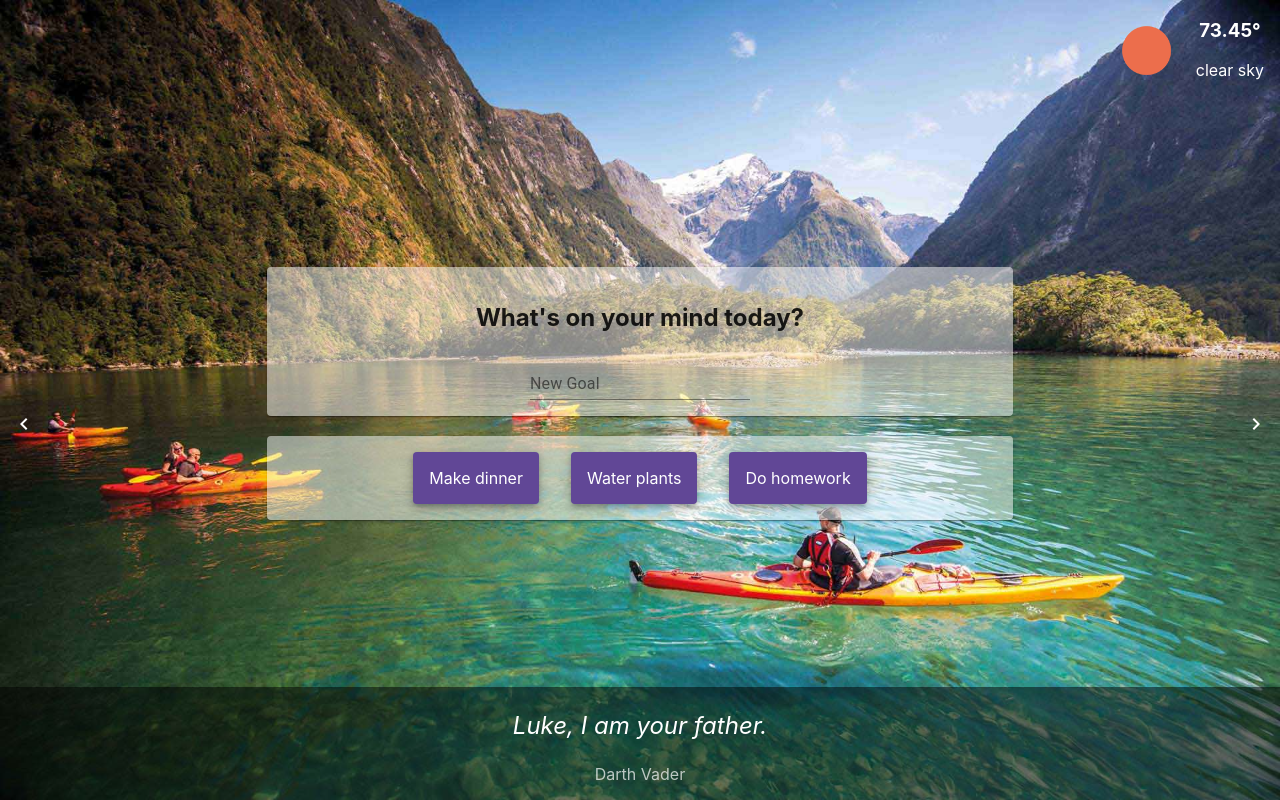
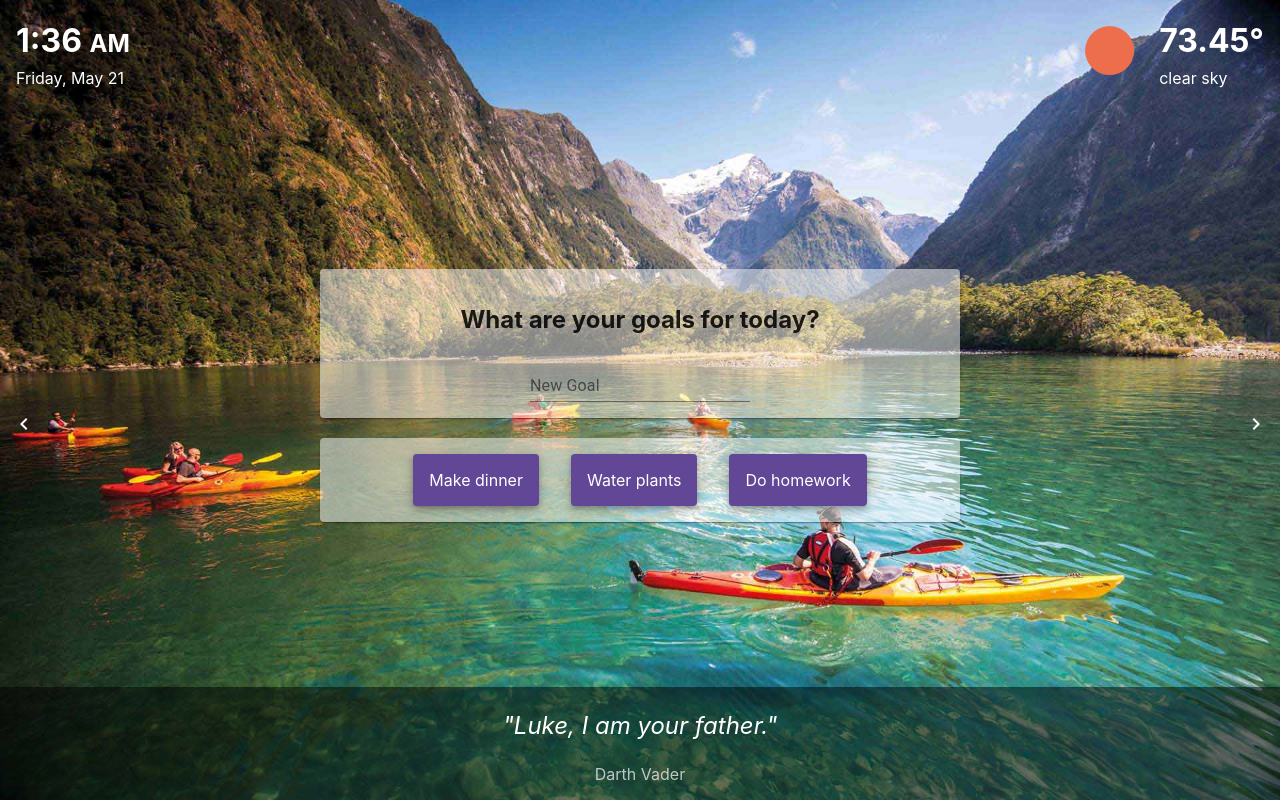
Before and after one commit to JamesTheLessFC/inspirational-homepage, a React (Create React App) app: page / in a window 1280 px wide. Built offline with nearby package versions, Linux system fonts and the light colour scheme.

Commit message:
add time feature

```diff
--- a/package.json
+++ b/package.json
@@ -9,6 +9,7 @@
     "@testing-library/jest-dom": "^4.2.4",
     "@testing-library/react": "^9.5.0",
     "@testing-library/user-event": "^7.2.1",
+    "dayjs": "^1.10.4",
     "react": "^17.0.2",
     "react-dom": "^17.0.2",
     "react-redux": "^7.2.4",
--- a/src/features/goalForm/GoalForm.js
+++ b/src/features/goalForm/GoalForm.js
@@ -24,7 +24,7 @@ function GoalForm({ addGoal, classes }) {
 
   return (
     <Paper className={classes.paper}>
-      <h2 className={classes.h3}>What's on your mind today?</h2>
+      <h2 className={classes.h3}>What are your goals for today?</h2>
       <form onSubmit={handleSubmit}>
         <TextField
           value={goal}
--- a/src/features/goals/Goals.js
+++ b/src/features/goals/Goals.js
@@ -6,6 +6,8 @@ import { Grid, Paper } from "@material-ui/core";
 const styles = {
   paper: {
     backgroundColor: "rgba(255, 255, 255, 0.5)",
+    maxHeight: "20rem",
+    overflowY: "auto",
   },
 };
 
--- a/src/features/goalsContainer/GoalsContainer.js
+++ b/src/features/goalsContainer/GoalsContainer.js
@@ -69,13 +69,13 @@ function GoalsContainer({ classes }) {
 
   return (
     <Grid container className={classes.gridContainer}>
-      <Grid item xs={11} md={7}>
+      <Grid item xs={11} sm={9} md={7} lg={6}>
         <GoalForm addGoal={addGoal} />
       </Grid>
-      <Grid item xs={11} md={7}>
+      <Grid item xs={12}>
         <br />
       </Grid>
-      <Grid item xs={11} md={7}>
+      <Grid item xs={11} sm={9} md={7} lg={6}>
         <Goals
           goals={goals}
           markAsComplete={markAsComplete}
--- a/src/features/image/Image.js
+++ b/src/features/image/Image.js
@@ -6,6 +6,7 @@ import { IconButton } from "@material-ui/core";
 import NavigateNextIcon from "@material-ui/icons/NavigateNext";
 import NavigateBeforeIcon from "@material-ui/icons/NavigateBefore";
 import { withStyles } from "@material-ui/core/styles";
+import Time from "../time/Time";
 
 import milford1 from "../../images/milford1.jpg";
 import milford2 from "../../images/milford2.jpg";
@@ -34,8 +35,10 @@ const styles = {
     right: "0",
     color: "white",
   },
-  weatherContainer: {
-    alignSelf: "flex-end",
+  timeWeatherContainer: {
+    display: "flex",
+    justifyContent: "space-between",
+    alignItems: "center",
   },
 };
 
@@ -80,7 +83,8 @@ function Image({ classes }) {
       <IconButton onClick={handleNextClick} className={classes.nextButton}>
         <NavigateNextIcon />
       </IconButton>
-      <div className={classes.weatherContainer}>
+      <div className={classes.timeWeatherContainer}>
+        <Time />
         <Weather />
       </div>
       <GoalsContainer />
--- a/src/features/quote/Quote.js
+++ b/src/features/quote/Quote.js
@@ -23,7 +23,7 @@ function Quote({ classes }) {
 
   return (
     <div className={classes.div}>
-      <p className={classes.text}>{quote.text}</p>
+      <p className={classes.text}>"{quote.text}"</p>
       <p className={classes.author}>{quote.author}</p>
     </div>
   );
--- /dev/null
+++ b/src/features/time/Time.js
@@ -0,0 +1,49 @@
+import React, { useState, useEffect } from "react";
+import { withStyles } from "@material-ui/core/styles";
+import dayjs from "dayjs";
+
+const styles = {
+  timeContainer: {
+    marginLeft: "1rem",
+    textAlign: "left",
+  },
+  time: {
+    color: "white",
+    marginBottom: "0",
+  },
+  ampm: {
+    fontSize: "1.5rem",
+  },
+  date: {
+    color: "white",
+    marginTop: ".5rem",
+  },
+};
+
+function Time({ classes }) {
+  const [time, setTime] = useState(dayjs());
+
+  useEffect(() => {
+    const timer = setTimeout(() => {
+      setTime(dayjs());
+    }, 1000);
+    return () => {
+      clearTimeout(timer);
+    };
+  });
+
+  return (
+    <div className={classes.timeContainer}>
+      <h1 className={classes.time}>
+        {time.format("h")}:{time.format("mm")}&nbsp;
+        <span className={classes.ampm}>{time.format("A")}</span>
+      </h1>
+      <p className={classes.date}>
+        {time.format("dddd")},&nbsp;{time.format("MMM")}&nbsp;
+        {time.format("DD")}
+      </p>
+    </div>
+  );
+}
+
+export default withStyles(styles)(Time);
--- a/src/features/weather/Weather.js
+++ b/src/features/weather/Weather.js
@@ -45,12 +45,20 @@ const weatherIcons = {
 const styles = {
   gridContainer: {
     marginRight: "1rem",
+    width: "auto",
   },
   temperature: {
     color: "white",
+    marginBottom: "0",
+    textAlign: "left",
   },
   description: {
     color: "white",
+    textAlign: "left",
+    marginTop: ".5rem",
+  },
+  icon: {
+    height: "100px",
   },
 };
 
@@ -65,7 +73,7 @@ function Weather({ classes }) {
     <Grid container className={classes.gridContainer}>
       <img className={classes.icon} src={weather.icon} alt="weather icon" />
       <div>
-        <h3 className={classes.temperature}>{weather.temperature}&deg;</h3>
+        <h1 className={classes.temperature}>{weather.temperature}&deg;</h1>
         <p className={classes.description}>{weather.description}</p>
       </div>
     </Grid>
```
Also changed, not shown: 1 other file (tests, documents, lock files or other folders).
